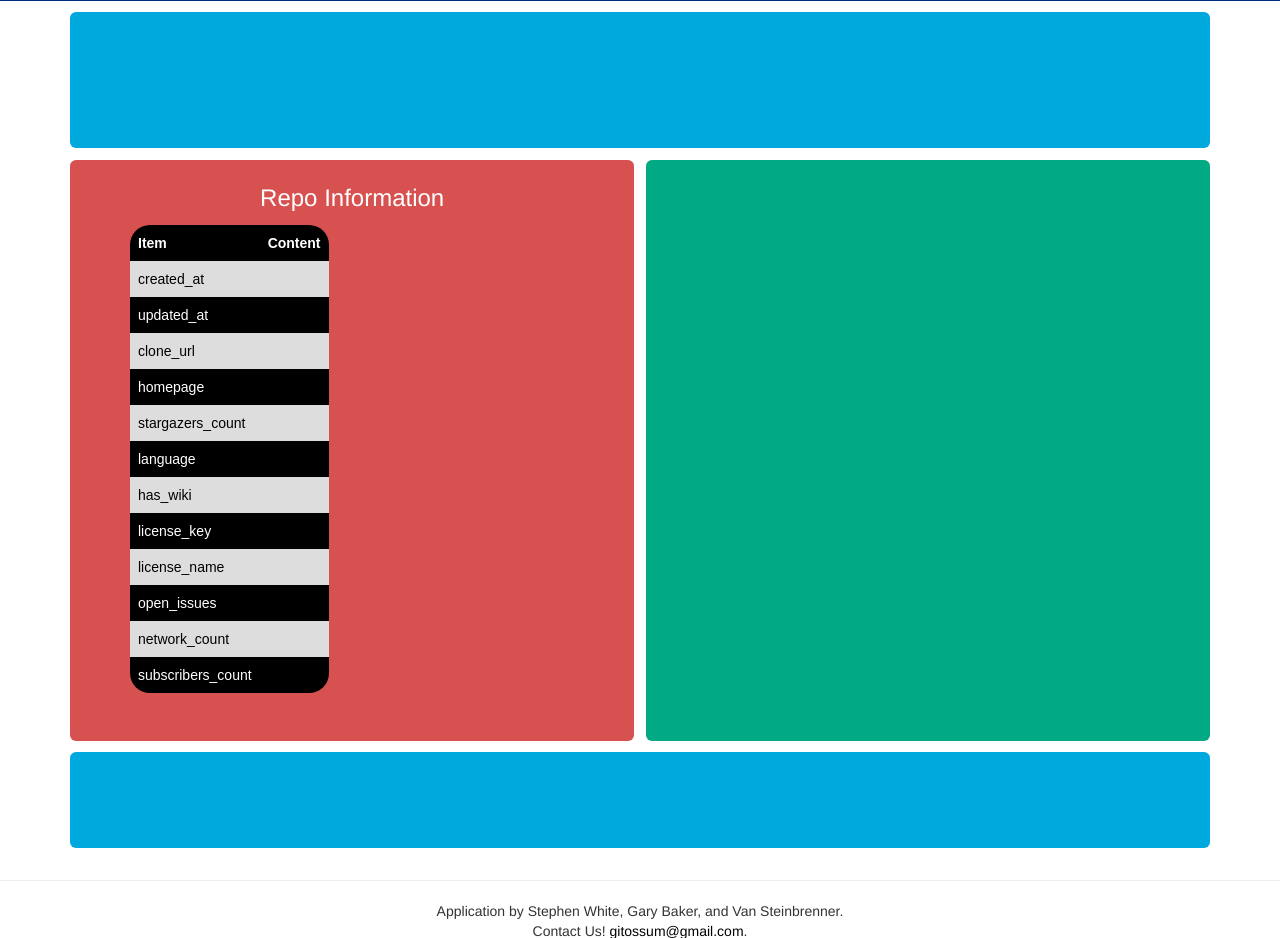
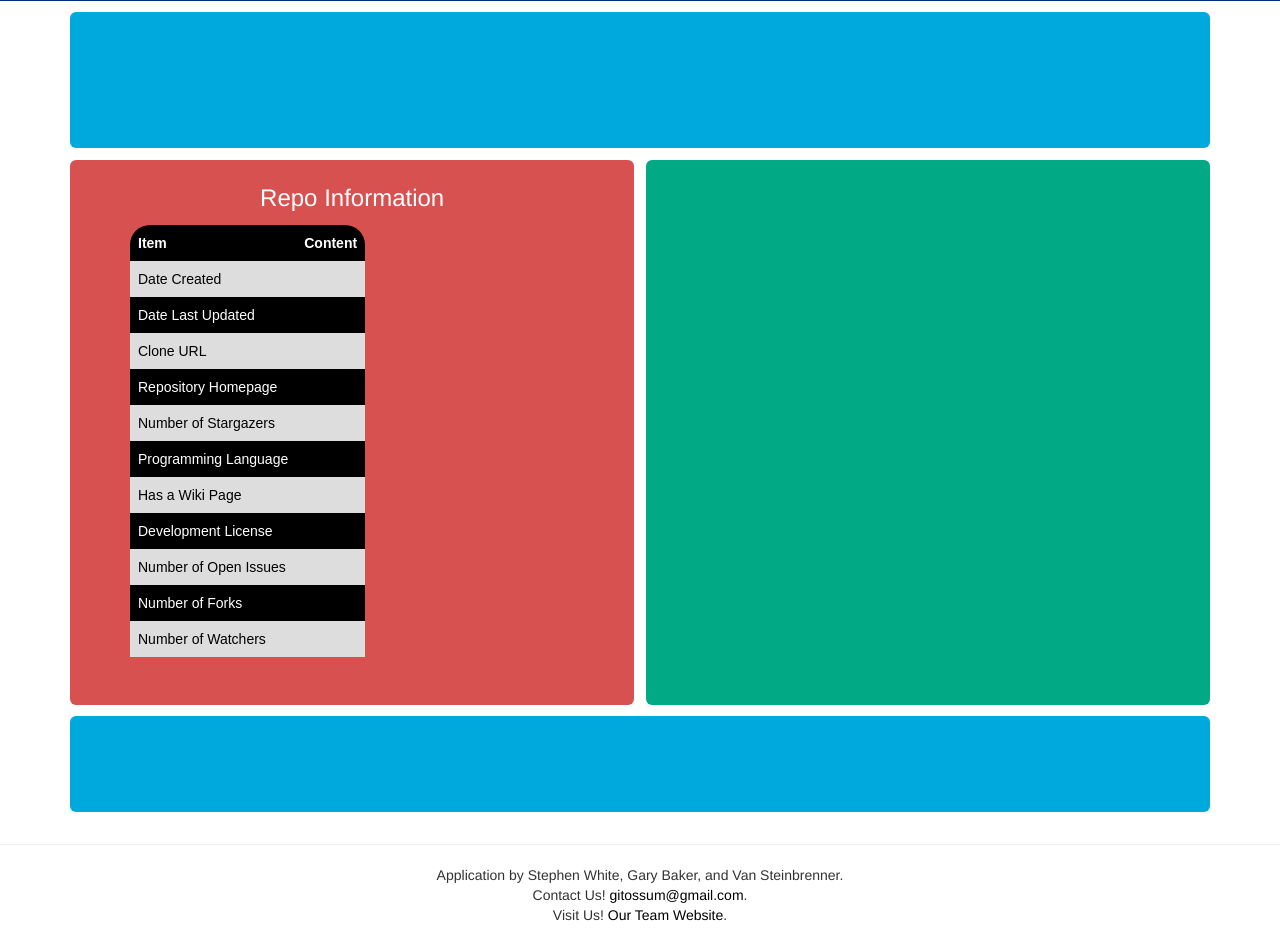
Before and after one commit to RESHAPELab/gitOSSum, a Django app: template src/web_app/templates/mined_repo_display.html in a window 1280 px wide. Shown: the part 79-1017 px from the top of the page. Run offline with Django 3.2, Linux system fonts and the light colour scheme; the template is opened without the code that fills it, so the values that code supplies are empty; parts of the project's set-up code (start-up, migrations or seed data) failed here and were passed over; some libraries are stand-ins or nearby versions.

Commit message:
Changed the html table descriptions to make more sense

```diff
--- a/src/web_app/templates/mined_repo_display.html
+++ b/src/web_app/templates/mined_repo_display.html
@@ -107,54 +107,50 @@
                     <td>{{ description }}</td>
                 </tr> -->
                 <tr>
-                    <td>created_at</td>
+                    <td>Date Created</td>
                     <td>{{ created_at }}</td>
                 </tr>
                 <tr>
-                    <td>updated_at</td>
+                    <td>Date Last Updated</td>
                     <td>{{ updated_at }}</td>
                 </tr>
                 <tr>
-                    <td>clone_url</td>
+                    <td>Clone URL</td>
                     <td>{{ clone_url }}</td>
                 </tr>
                 {% if homepage != False %}
                 <tr>
-                    <td>homepage</td>
+                    <td>Repository Homepage</td>
                     <td><a href="{{ homepage }}"></a></td>
                 </tr>
                 {% endif %}
                 <tr>
 
-                    <td>stargazers_count</td>
+                    <td>Number of Stargazers</td>
                     <td>{{ stargazers_count }}</td>
                 </tr>
                 <tr>
-                    <td>language</td>
+                    <td>Programming Language</td>
                     <td>{{language }}</td>
                 </tr>
                 <tr>
-                    <td>has_wiki</td>
+                    <td>Has a Wiki Page</td>
                     <td>{{ has_wiki }}</td>
                 </tr>
                 <tr>
-                    <td>license_key</td>
-                    <td>{{ license_key }}</td>
-                </tr>
-                <tr>
-                    <td>license_name</td>
+                    <td>Development License</td>
                     <td>{{ license_name }}</td>
                 </tr>
                 <tr>
-                    <td>open_issues</td>
+                    <td>Number of Open Issues</td>
                     <td>{{ open_issues }}</td>
                 </tr>
                 <tr>
-                    <td>network_count</td>
+                    <td>Number of Forks</td>
                     <td>{{ network_count }}</td>
                 </tr>
                 <tr>
-                    <td>subscribers_count</td>
+                    <td>Number of Watchers</td>
                     <td>{{ subscribers_count }}</td>
                 </tr>
             </table>
--- a/src/web_app/user_app/views.py
+++ b/src/web_app/user_app/views.py
@@ -30,7 +30,6 @@
 import json
 from io import BytesIO
 from PIL import Image
-import numpy as np
 
 
 
```
Also changed, not shown: src/web_app/mining_scripts/batchify.py (+5 -4 lines), src/web_app/user_app/tasks.py (+7 -6 lines).
